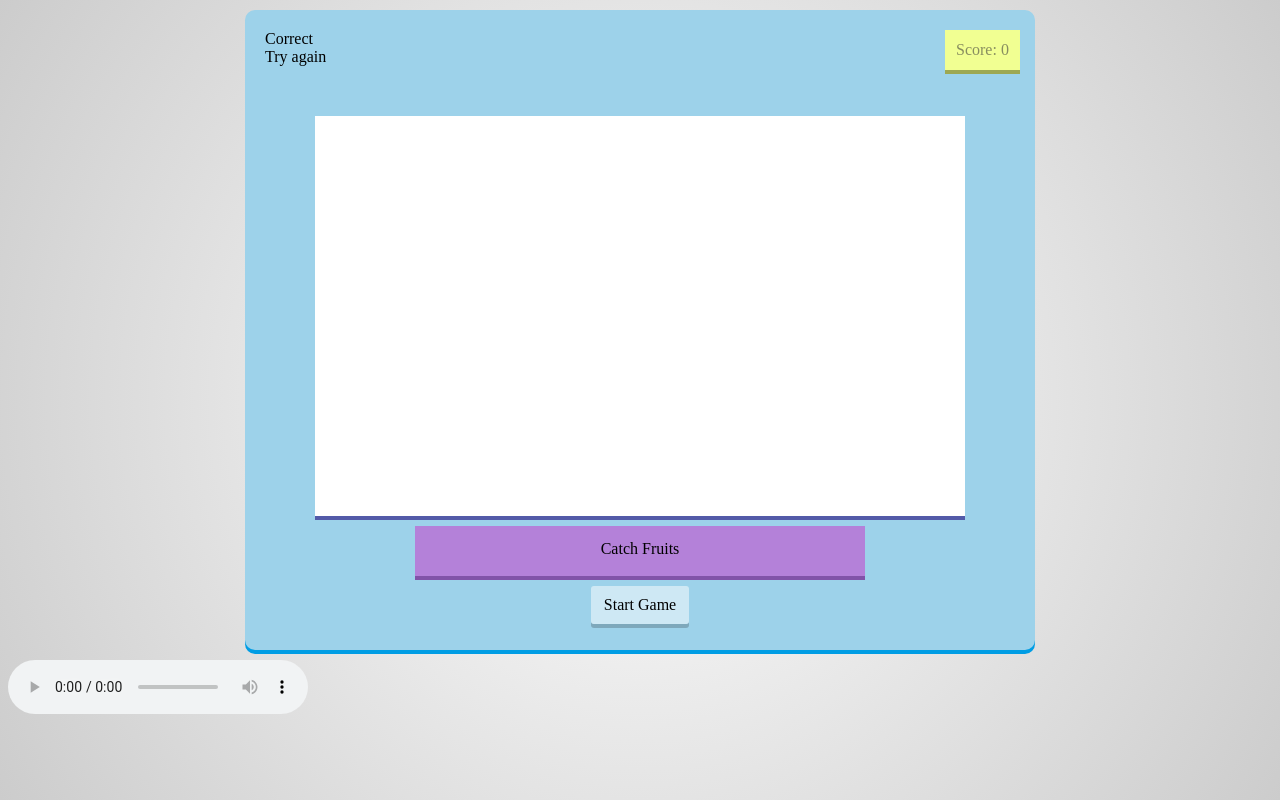
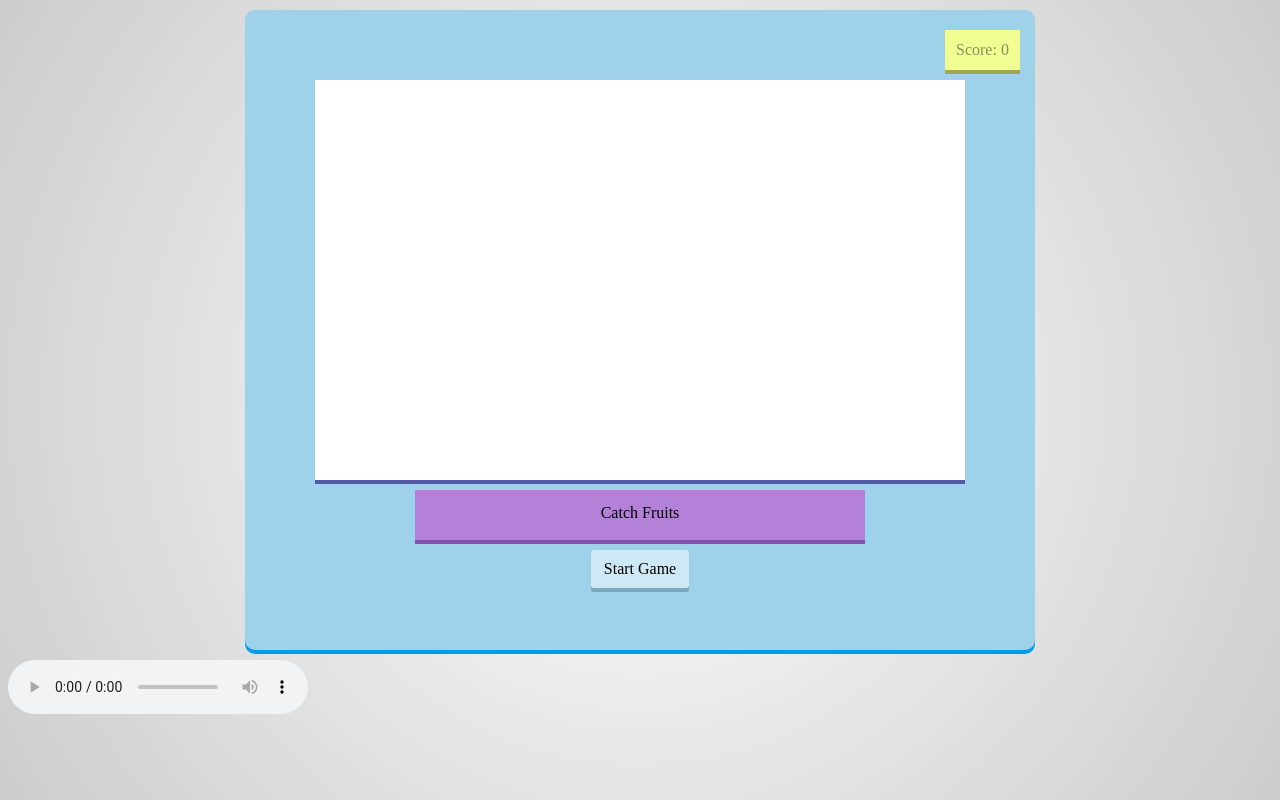
Before and after one commit to Harshita0201/fruitSlice_game, a plain HTML site: page index.html in a window 1280 px wide. Drawn offline with nearby package versions, Linux system fonts and the light colour scheme.

Commit message:
Update index.html

```diff
--- a/index.html
+++ b/index.html
@@ -15,12 +15,7 @@
           <div id="trialsLeft">
 
            </div>
-          <div id="correct">
-              Correct
-          </div>
-          <div id="wrong">
-              Try again
-          </div>
+
           <div id="fruitContainer">
               <img id="fruit1" class="fruit">
           </div>
```
